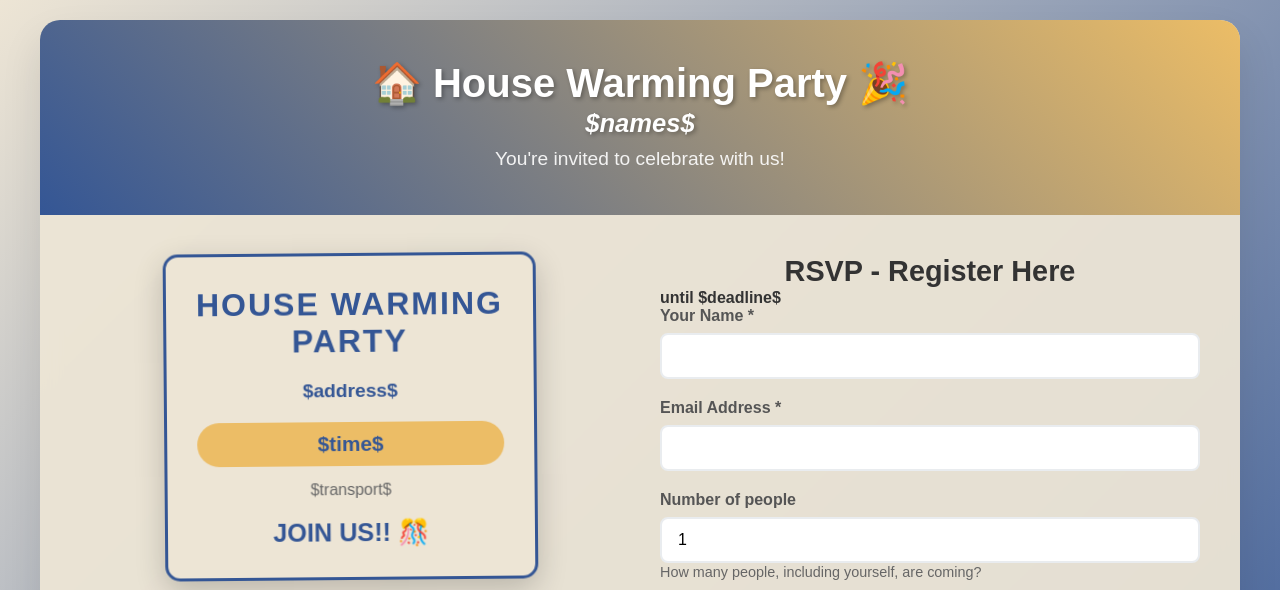
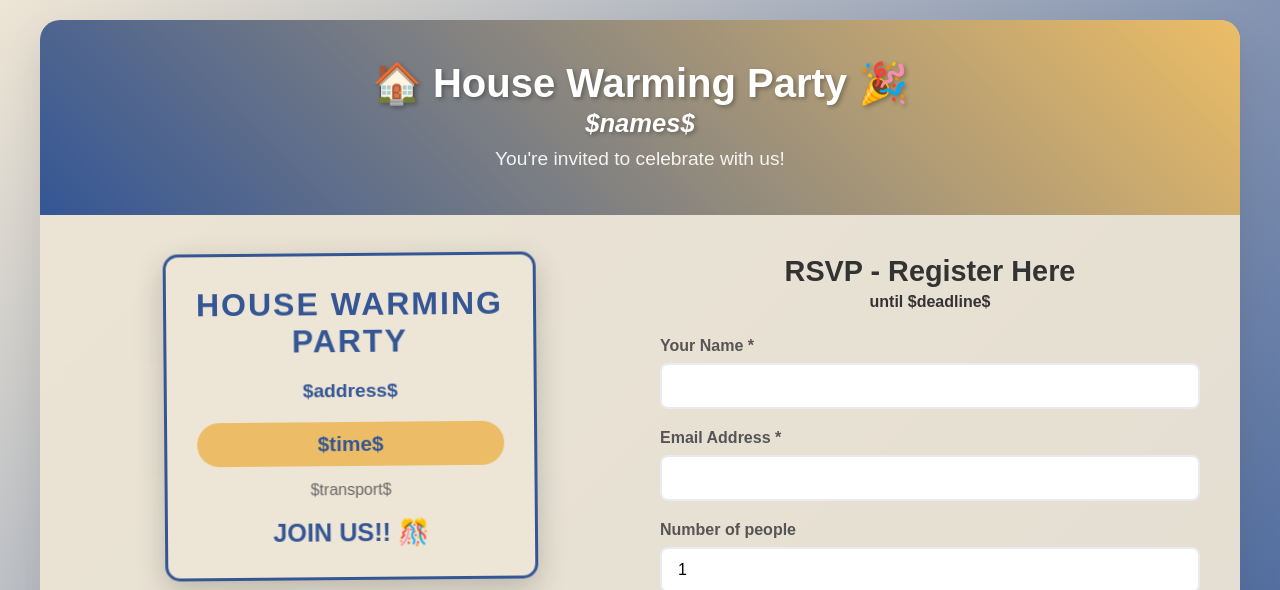
Before and after one commit to raulpenaguiao/housewarming_partyweb, a plain HTML site: page index.html in a window 1280 px wide. Shown: the top 590 px of the page. Drawn offline with Linux system fonts and the light colour scheme.

Commit message:
styling in the second menu

```diff
--- a/index.html
+++ b/index.html
@@ -41,9 +41,8 @@
             </div>
 
             <div class="registration-section">
-                <h2> RSVP - Register Here </h2>
-                <h2a>until $deadline$ </h2a> <br>
-
+                <h2 id="deadline_title"> RSVP - Register Here </h2>
+                <h2 id="deadline_text">until $deadline$ </h2> <br>
                 <form id="registrationForm">
                     <div class="form-group">
                         <label for="name">Your Name *</label>
--- a/styles/styles.css
+++ b/styles/styles.css
@@ -133,19 +133,20 @@ body {
     box-shadow: 0 5px 15px rgba(0, 0, 0, 0.1);
 }
 
-.registration-section h2 {
+.registration-section > h2 {
+    text-align: center;
     color: #333;
-    margin-bottom: 1px;
-    font-size: 1.8rem;
-    text-align: center;
 }
 
-.registration-section h2a {
-    color: #333;
-    margin-bottom: 30px;
+#deadline_title {
+    margin-bottom: 5px;
+    font-size: 1.8rem;
+}
+
+#deadline_text {
+    margin-bottom: 8px;
     font-size: 1rem;
     font-weight: bold;
-    text-align: center;
 }
 
 .form-group {
```
